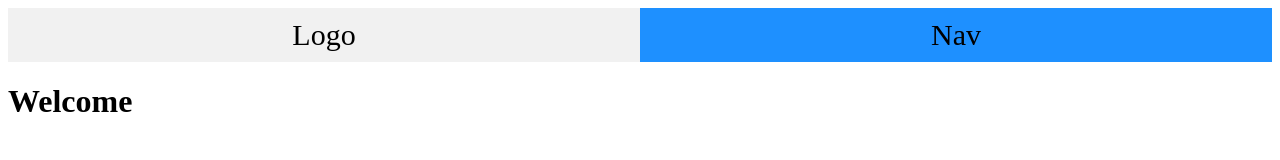
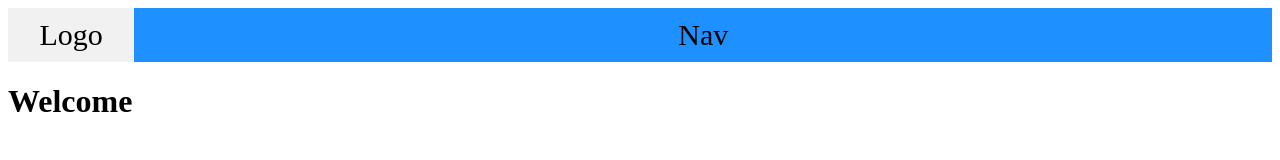
Before and after one commit to sarfrajadstreaks/animation, a plain HTML site: page index.html in a window 1280 px wide. Drawn offline with nearby package versions, Linux system fonts and the light colour scheme.

Commit message:
Update index.css

```diff
--- a/index.css
+++ b/index.css
@@ -10,13 +10,13 @@
 .flex-item-left {
   background-color: #f1f1f1;
   padding: 10px;
-  flex: 50%;
+  flex: 10%;
 }
 
 .flex-item-right {
   background-color: dodgerblue;
   padding: 10px;
-  flex: 50%;
+  flex: 90%;
 }
 
 /* Responsive layout - makes a one column-layout instead of a two-column layout */
```
